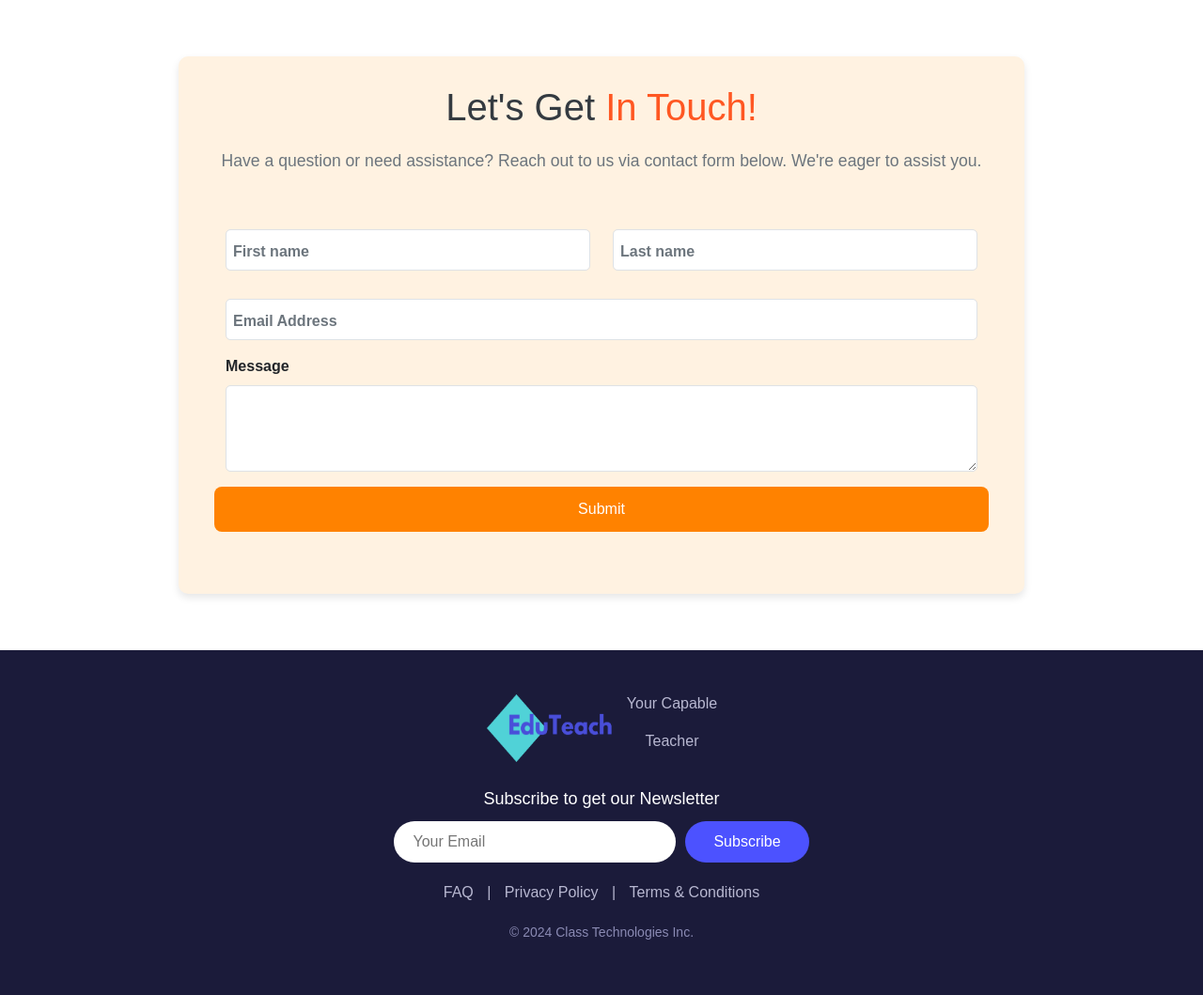
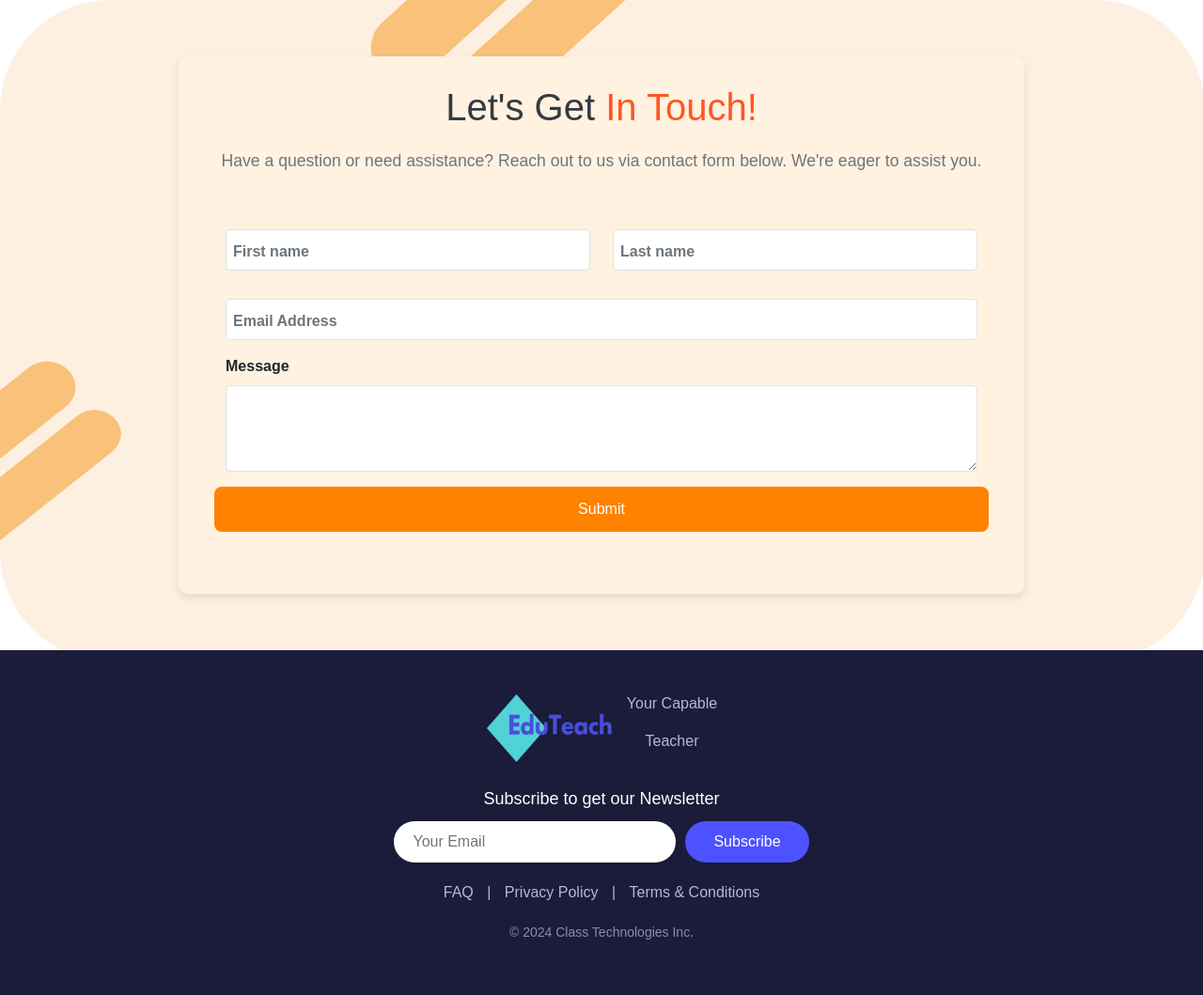
Before and after one commit to Ihsan-Nurhadi/Educourse_Kelompok1Django, a Django app: a page that uses templates/user_app/base.html in a window 1280 px wide. Shown: the part 81-1140 px from the top of the page at 94% size. Run offline with Django 5.2, Linux system fonts and the light colour scheme.

Commit message:
teacher-front_end

```diff
--- a/static/css/contact.css
+++ b/static/css/contact.css
@@ -1,6 +1,7 @@
 /* Contact */
 .contact-section {
-background-color: #fff; /* Light grey background */
+background-image: url(../img/latar-sing_up-login.png);
+background-size: cover;
 padding: 60px 0;
 }
 
```
